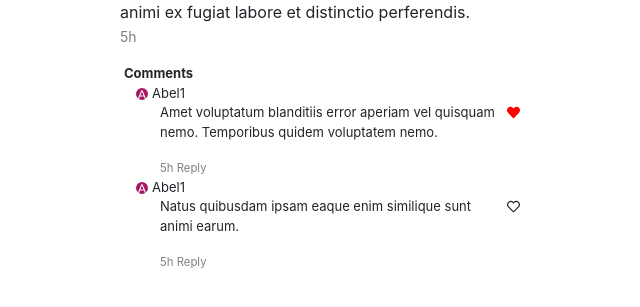
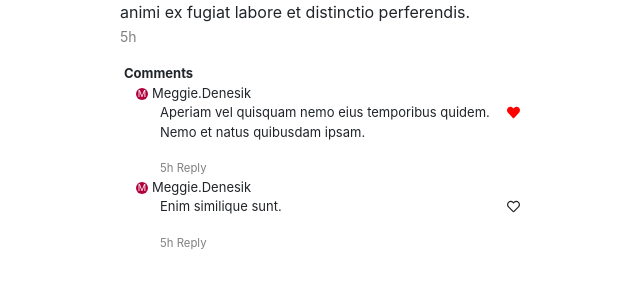
Before and after one commit to kianoushit1999/InstagramPost_React, a React (Create React App) app: page / in a window 1280 px wide. Shown: the part 423-730 px from the top of the page, without its empty margins (320-960 px from the left). Built offline with nearby package versions, Linux system fonts and the light colour scheme.

Commit message:
added Comment  components

```diff
--- /dev/null
+++ b/src/components/Comment.js
@@ -0,0 +1,48 @@
+import React from "react";
+import Faker from "faker";
+import {FontAwesomeIcon} from "@fortawesome/react-fontawesome";
+import {faHeart as Heart} from "@fortawesome/free-solid-svg-icons";
+import {faHeart} from "@fortawesome/free-regular-svg-icons";
+import Avatar from "react-avatar";
+
+
+const Comment = () => {
+
+    let username = Faker.internet.userName();
+
+    let getRandom = () => Math.floor(Math.random() * 10) + 1
+
+    let getRandomLikeDislike = () => {
+        return getRandom() % 2 == 0 ? <span><FontAwesomeIcon icon={Heart} style={{color: "red"}}/></span>
+            : <span><FontAwesomeIcon icon={faHeart}/></span>;
+    }
+    return (
+        <div className="decrease-fontsize">
+            <div className="pl-1" style={{fontWeight: 'bold'}}>Comments</div>
+            <div className="pl-3">
+                                        <span className="d-flex justify-content-start align-items-baseline">
+                                            <span><Avatar name={username} size="12" textSizeRatio={0.05} round={true}/></span>
+                                            <span className="pl-1">{username}</span>
+                                        </span>
+                <div className="d-flex justify-content-between" id="auto-height">
+                    <p className="pl-4">{Faker.lorem.lines(2)}</p>
+                    {getRandomLikeDislike()}
+                </div>
+                <span className="mb-4 pl-4" style={{color: "grey"}}><small>5h Reply</small></span>
+            </div>
+            <div className="pl-3">
+                                        <span className="d-flex justify-content-start align-items-baseline">
+                                            <span><Avatar name={username} size="12" textSizeRatio={0.05} round={true}/></span>
+                                            <span className="pl-1">{username}</span>
+                                        </span>
+                <div className="d-flex justify-content-between" id="auto-height">
+                    <p className="pl-4">{Faker.lorem.lines(1)}</p>
+                    {getRandomLikeDislike()}
+                </div>
+                <span className="mb-4 pl-4" style={{color: "grey"}}><small>5h Reply</small></span>
+            </div>
+        </div>
+    )
+}
+
+export default Comment;
--- a/src/components/Post.js
+++ b/src/components/Post.js
@@ -5,20 +5,13 @@
 import {faEllipsisV, faHeart as Heart} from "@fortawesome/free-solid-svg-icons";
 import Faker from "faker";
 import {faComment, faHeart, faPaperPlane} from "@fortawesome/free-regular-svg-icons";
-
+import Comment from "./Comment";
 
 
 
 const Post = () => {
 
     let username = Faker.internet.userName();
-
-    let getRandom = ()=> Math.floor(Math.random()*10 ) + 1
-
-    let getRandomLikeDislike = () => {
-        return getRandom()%2 == 0 ? <span><FontAwesomeIcon icon={Heart} style={{ color: "red"}}/></span>
-            : <span><FontAwesomeIcon icon={faHeart}/></span>;
-    }
 
     return (
       <div>
@@ -51,31 +44,7 @@
                                   <br />
                                   <small style={{color: 'grey'}}>5h</small>
                               </Card.Text>
-                              <div className="decrease-fontsize">
-                                  <div className="pl-1" style={{fontWeight: 'bold'}}>Comments</div>
-                                  <div className="pl-3">
-                                        <span className="d-flex justify-content-start align-items-baseline">
-                                            <span><Avatar name={username} size="12" textSizeRatio={0.05} round={true}/></span>
-                                            <span className="pl-1">{username}</span>
-                                        </span>
-                                      <div className="d-flex justify-content-between" id="auto-height">
-                                          <p className="pl-4">{Faker.lorem.lines(2)}</p>
-                                          {getRandomLikeDislike()}
-                                      </div>
-                                      <span className="mb-4 pl-4" style={{color: "grey"}}><small>5h Reply</small></span>
-                                  </div>
-                                  <div className="pl-3">
-                                        <span className="d-flex justify-content-start align-items-baseline">
-                                            <span><Avatar name={username} size="12" textSizeRatio={0.05} round={true}/></span>
-                                            <span className="pl-1">{username}</span>
-                                        </span>
-                                      <div className="d-flex justify-content-between" id="auto-height">
-                                          <p className="pl-4">{Faker.lorem.lines(1)}</p>
-                                          {getRandomLikeDislike()}
-                                      </div>
-                                      <span className="mb-4 pl-4" style={{color: "grey"}}><small>5h Reply</small></span>
-                                  </div>
-                              </div>
+                              <Comment></Comment>
                           </Card.Body>
                       </Card>
                   </Col>
```
